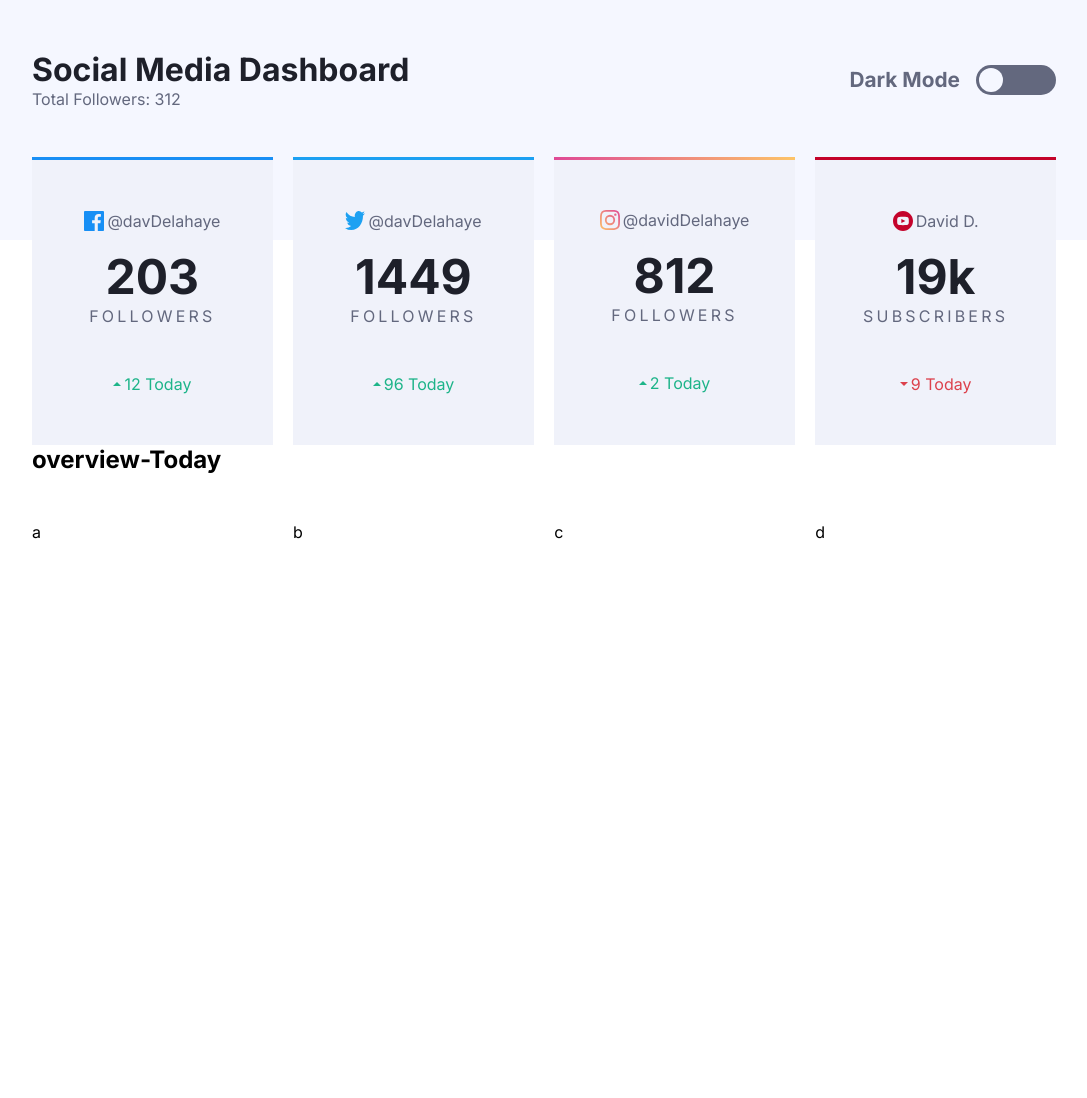
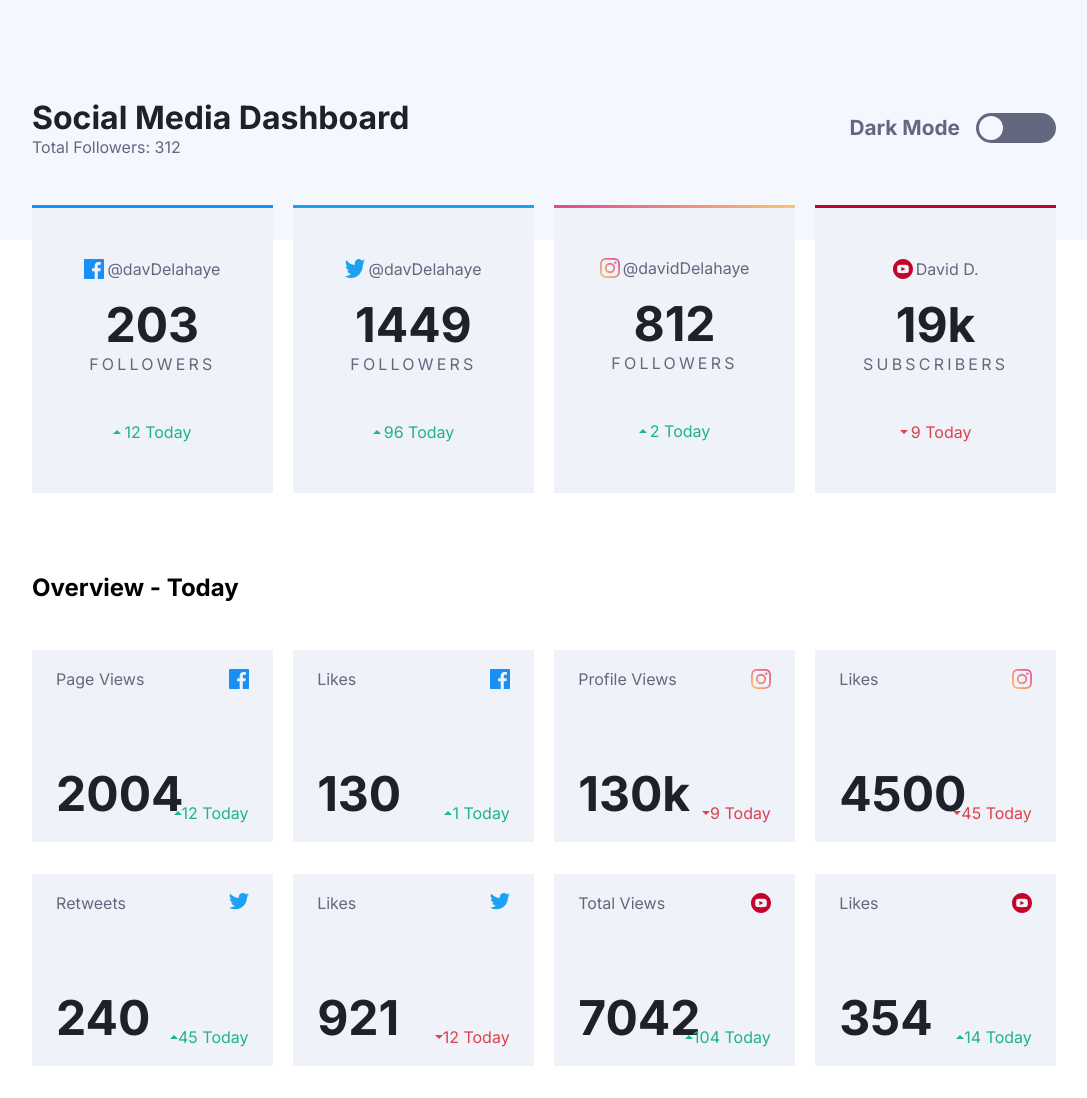
Before and after one commit to David-Delahaye/TrackMyStats, a plain HTML site: page index.html in a window 1280 px wide. Shown: the whole page, without its empty margins (96-1183 px from the left). Before the commit the page ends 800 px from the top, so only its background shows below. Drawn offline with Linux system fonts and the light colour scheme.

Commit message:
add html templates

```diff
--- a/index.html
+++ b/index.html
@@ -97,13 +97,129 @@
         </section>
         <section class="overview">
             <div class="header">
-                <h2>overview-Today</h2>
+                <h2>Overview - Today</h2>
             </div>
             <div class="grid">
-                <div class="grid-item">a</div>
-                <div class="grid-item">b</div>
-                <div class="grid-item">c</div>
-                <div class="grid-item">d</div>
+                <div class="grid-item-sm">
+                    <div class="username">
+                        <img src="images/icon-facebook.svg" alt="">
+                    </div>
+                    <div class="count">
+                        2004
+                    </div>
+                    <div class="unit">
+                        Page Views
+                    </div>
+                    <div class="stat success">
+                        <img src="images/icon-up.svg" alt="">
+                        12 Today
+                    </div>
+                </div>
+                <div class="grid-item-sm">
+                    <div class="username">
+                        <img src="images/icon-facebook.svg" alt="">
+                    </div>
+                    <div class="count">
+                        130
+                    </div>
+                    <div class="unit">
+                        Likes
+                    </div>
+                    <div class="stat success">
+                        <img src="images/icon-up.svg" alt="">
+                        1 Today
+                    </div>
+                </div>
+                <div class="grid-item-sm">
+                    <div class="username">
+                        <img src="images/icon-instagram.svg" alt="">
+                    </div>
+                    <div class="count">
+                        130k
+                    </div>
+                    <div class="unit">
+                        Profile Views
+                    </div>
+                    <div class="stat fail">
+                        <img src="images/icon-down.svg" alt="">
+                        9 Today
+                    </div>
+                </div>
+                <div class="grid-item-sm">
+                    <div class="username">
+                        <img src="images/icon-instagram.svg" alt="">
+                    </div>
+                    <div class="count">
+                        4500
+                    </div>
+                    <div class="unit">
+                        Likes
+                    </div>
+                    <div class="stat fail">
+                        <img src="images/icon-down.svg" alt="">
+                        45 Today
+                    </div>
+                </div>
+                <div class="grid-item-sm">
+                    <div class="username">
+                        <img src="images/icon-twitter.svg" alt="">
+                    </div>
+                    <div class="count">
+                        240
+                    </div>
+                    <div class="unit">
+                        Retweets
+                    </div>
+                    <div class="stat success">
+                        <img src="images/icon-up.svg" alt="">
+                        45 Today
+                    </div>
+                </div>
+                <div class="grid-item-sm">
+                    <div class="username">
+                        <img src="images/icon-twitter.svg" alt="">
+                    </div>
+                    <div class="count">
+                        921
+                    </div>
+                    <div class="unit">
+                        Likes
+                    </div>
+                    <div class="stat fail">
+                        <img src="images/icon-down.svg" alt="">
+                        12 Today
+                    </div>
+                </div>
+                <div class="grid-item-sm">
+                    <div class="username">
+                        <img src="images/icon-youtube.svg" alt="">
+                    </div>
+                    <div class="count">
+                        7042
+                    </div>
+                    <div class="unit">
+                        Total Views
+                    </div>
+                    <div class="stat success">
+                        <img src="images/icon-up.svg" alt="">
+                        104 Today
+                    </div>
+                </div>
+                <div class="grid-item-sm">
+                    <div class="username">
+                        <img src="images/icon-youtube.svg" alt="">
+                    </div>
+                    <div class="count">
+                        354
+                    </div>
+                    <div class="unit">
+                        Likes
+                    </div>
+                    <div class="stat success">
+                        <img src="images/icon-up.svg" alt="">
+                        14 Today
+                    </div>
+                </div>
             </div>
         </section>
     </main>
--- a/styles.css
+++ b/styles.css
@@ -19,7 +19,7 @@
 
 html,body{
     height: 100%;
-    overflow: hidden;
+    overflow-x: hidden;
     background-color: var(--bg-main-col);
     font-family: 'Inter', sans-serif;
 }
@@ -44,6 +44,7 @@ main{
     width: 100%;
     display: flex;
     margin-bottom: 3rem;
+    margin-top: 3rem;
 }
 
 h1{
@@ -94,6 +95,7 @@ h5{
 
 .grid-item-lg{
     background-color: var(--card-bg-col);
+    margin-bottom: 2rem;
     height: 18rem;
     display: flex;
     flex-direction: column;
@@ -101,7 +103,7 @@ h5{
     justify-content: center;
 }
 
-.username{
+.grid-item-lg .username{
     display: flex;
     color: var(--txt-off-col);
     margin-bottom: 1rem;
@@ -111,13 +113,13 @@ h5{
     margin-right: 0.2rem;
 }
 
-.count{
+.grid-item-lg .count{
     font-size: 3rem;
     font-weight: 700;
     color: var(--txt-main-col);
 }
 
-.unit{
+.grid-item-lg .unit{
     font-size: 1rem;
     font-weight: 400;
     color: var(--txt-off-col);
@@ -125,7 +127,7 @@ h5{
     margin-bottom: 3rem;
 }
 
-.stat{
+.grid-item-lg .stat{
     display: flex;
     align-items: center;
 }
@@ -162,10 +164,55 @@ h5{
     border-top: var(--yt-col) 3px solid;
 }
 
+.grid-item-sm{
+    background-color: var(--card-bg-col);
+    height: 12rem;
+    margin-bottom: 2rem;
+    position: relative;
+}
+
+.grid-item-sm .username{
+    position: absolute;
+    right: 10%;
+    top:10%;
+    color: var(--txt-off-col);
+
+}
+
+.grid-item-lg img{
+    margin-right: 0.2rem;
+}
+
+.grid-item-sm .count{
+    font-size: 3rem;
+    font-weight: 700;
+    color: var(--txt-main-col);
+    position: absolute;
+    bottom: 10%;
+    left: 10%;
+}
+
+.grid-item-sm .unit{
+    font-size: 1rem;
+    font-weight: 400;
+    color: var(--txt-off-col);
+    position: absolute;
+    top: 10%;
+    left: 10%;
+}
+
+.grid-item-sm .stat{
+    display: flex;
+    align-items: center;
+    position: absolute;
+    bottom: 10%;
+    right: 10%;
+}
 
 
 
-@media (min-width:800px){
+
+@media (min-width:960px){
     .grid{
         grid-template-columns: repeat(4,23.5%);
         column-gap: 2%;
```
